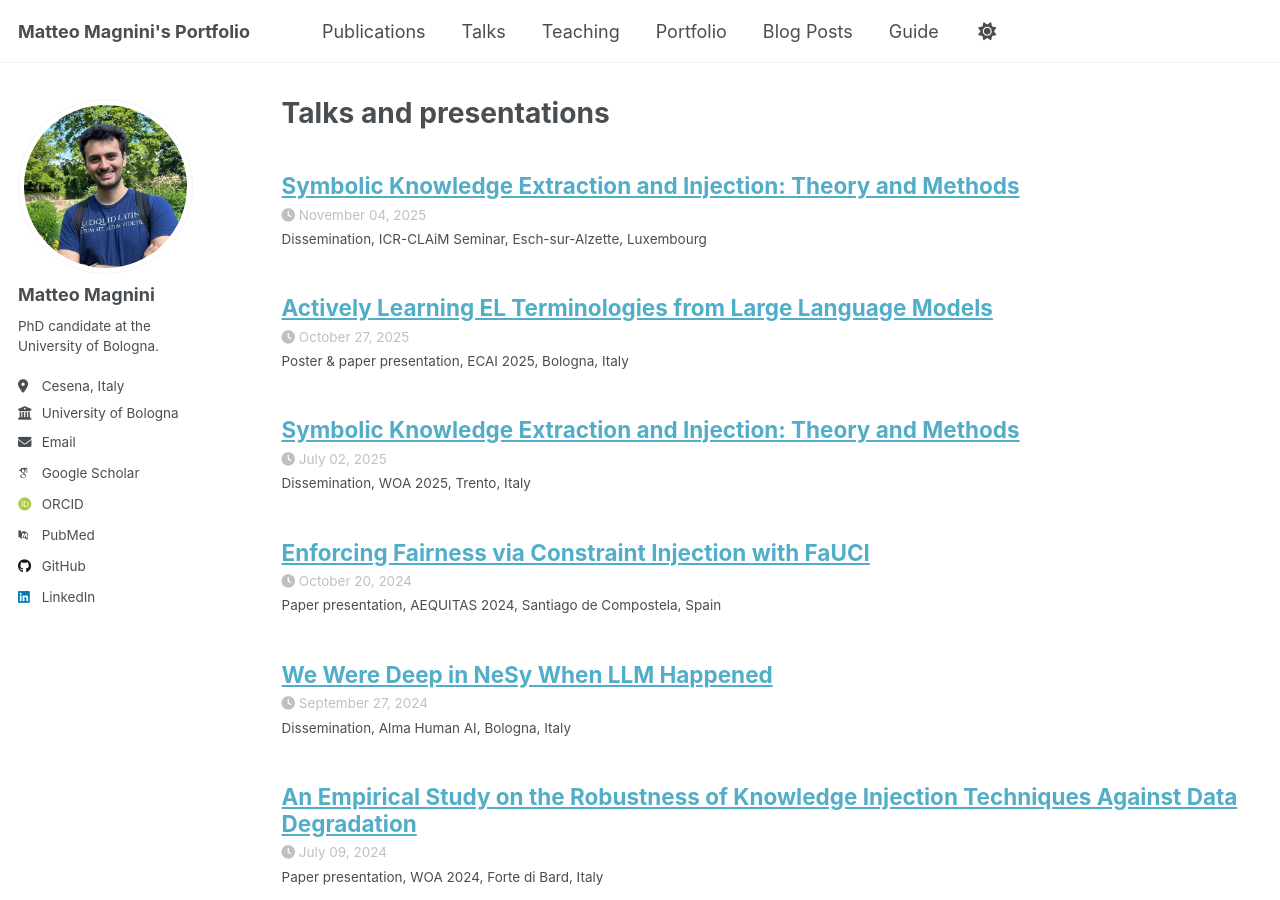
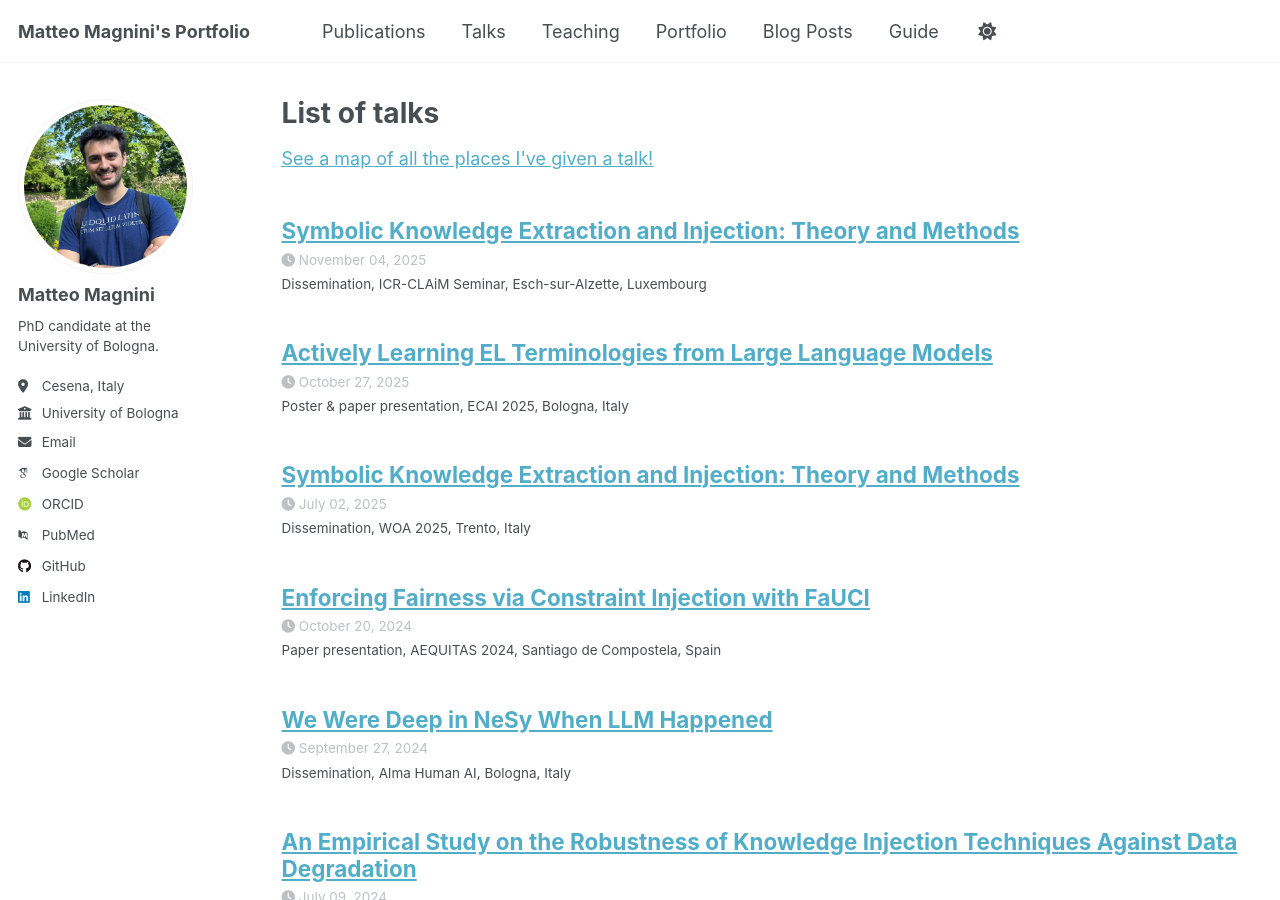
Before and after one commit to MatteoMagnini/matteomagnini.github.io, a Jekyll site: the page built from _pages/talks.html, in a window 1280 px wide and 900 px high. Built offline with Jekyll 4.4.1, drawn with Linux system fonts in a browser that asks for light colours; some web fonts are replaced; a script that is not in the unit is left out.

Commit message:
fix: minors for talk map

```diff
--- a/_config.yml
+++ b/_config.yml
@@ -94,7 +94,7 @@ breadcrumbs              : false # true, false (default)
 words_per_minute         : 160
 future                   : true
 read_more                : "disabled" # if enabled, adds "Read more" links to excerpts
-talkmap_link             : false      #change to true to add link to talkmap on talks page
+talkmap_link             : true      #change to true to add link to talkmap on talks page
 comments:
   provider               : # false (default), "disqus", "discourse", "facebook", "google-plus", "staticman", "custom"
   disqus:
--- a/_pages/talkmap.html
+++ b/_pages/talkmap.html
@@ -5,5 +5,4 @@ permalink: /talkmap.html
 author_profile: true
 ---
 
-<p>This map is generated from a Jupyter Notebook file in <a href="https://github.com/academicpages/academicpages.github.io/blob/master/talkmap.ipynb">talkmap.ipynb</a>, which mines the location fields in the .md files in _talks/.</p>
 <iframe src="/talkmap/map.html" height="700" width="850" style="border:none;"></iframe>
--- a/_pages/talks.html
+++ b/_pages/talks.html
@@ -1,6 +1,6 @@
 ---
 layout: archive
-title: "Talks and presentations"
+title: "List of talks"
 permalink: /talks/
 author_profile: true
 ---
```
